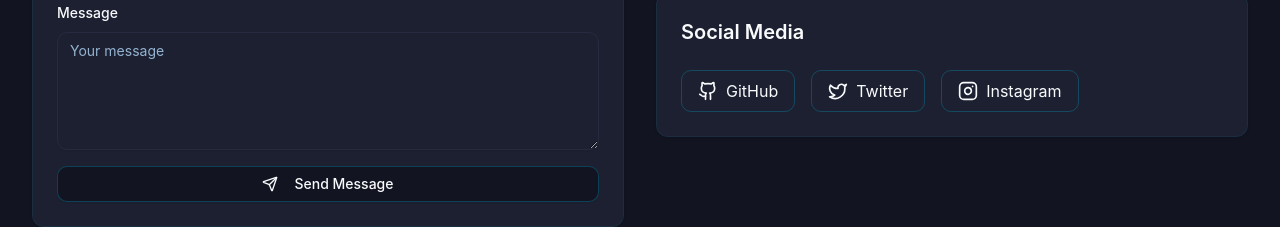
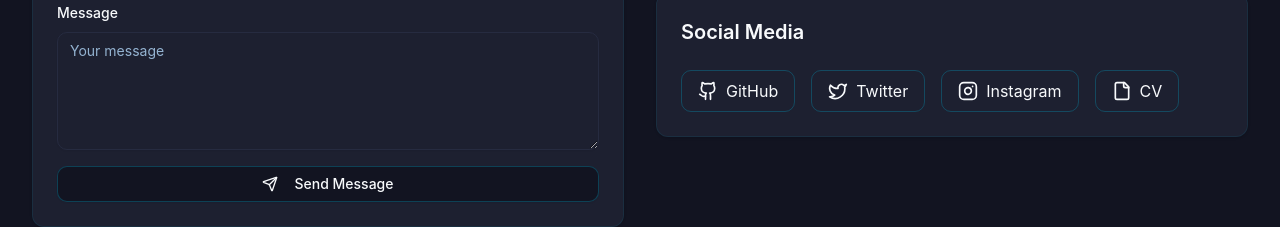
Before and after one commit to 0xffvirus/0xffvirus.github.io, a Next.js app: page / in a window 1280 px wide. Shown: the part 3861-4088 px from the top of the page. Built offline with nearby package versions, Linux system fonts and the light colour scheme.

Commit message:
added cv

```diff
--- a/src/components/portfolio/Contact.tsx
+++ b/src/components/portfolio/Contact.tsx
@@ -2,7 +2,7 @@ import { Button } from "@/components/ui/button";
 import { Input } from "@/components/ui/input";
 import { Textarea } from "@/components/ui/textarea";
 import { Card, CardContent } from "@/components/ui/card";
-import { Mail, MapPin, Phone, Send, Github, Twitter, Instagram } from "lucide-react";
+import { Mail, MapPin, Phone, Send, Github, Twitter, Instagram, Icon, File } from "lucide-react";
 
 export function Contact() {
   return (
@@ -90,7 +90,8 @@ export function Contact() {
                       {[
                         { href: "https://github.com/0xffvirus", Icon: Github, label: "GitHub" },
                         { href: "https://twitter.com/ceobahaa", Icon: Twitter, label: "Twitter" },
-                        { href: "https://instagram.com/1zsb", Icon: Instagram, label: "Instagram" }
+                        { href: "https://instagram.com/1zsb", Icon: Instagram, label: "Instagram" },
+                        { href: "https://drive.usercontent.google.com/download?id=1pkwAs0WIjUNmaEKO7vDGAHaKapWIWSlM&export=download&authuser=0&confirm=t&uuid=9e8dbfa6-8a23-421f-a593-53e4b599eb80&at=AEz70l6SPMxQNPXNwAusQy6NbP8s:1741725106855", Icon: File, label: "CV" }
                       ].map(({ href, Icon, label }) => (
                         <a
                           key={label}
@@ -107,6 +108,7 @@ export function Contact() {
                   )}
                 </CardContent>
               </Card>
+
             ))}
           </div>
         </div>
```
